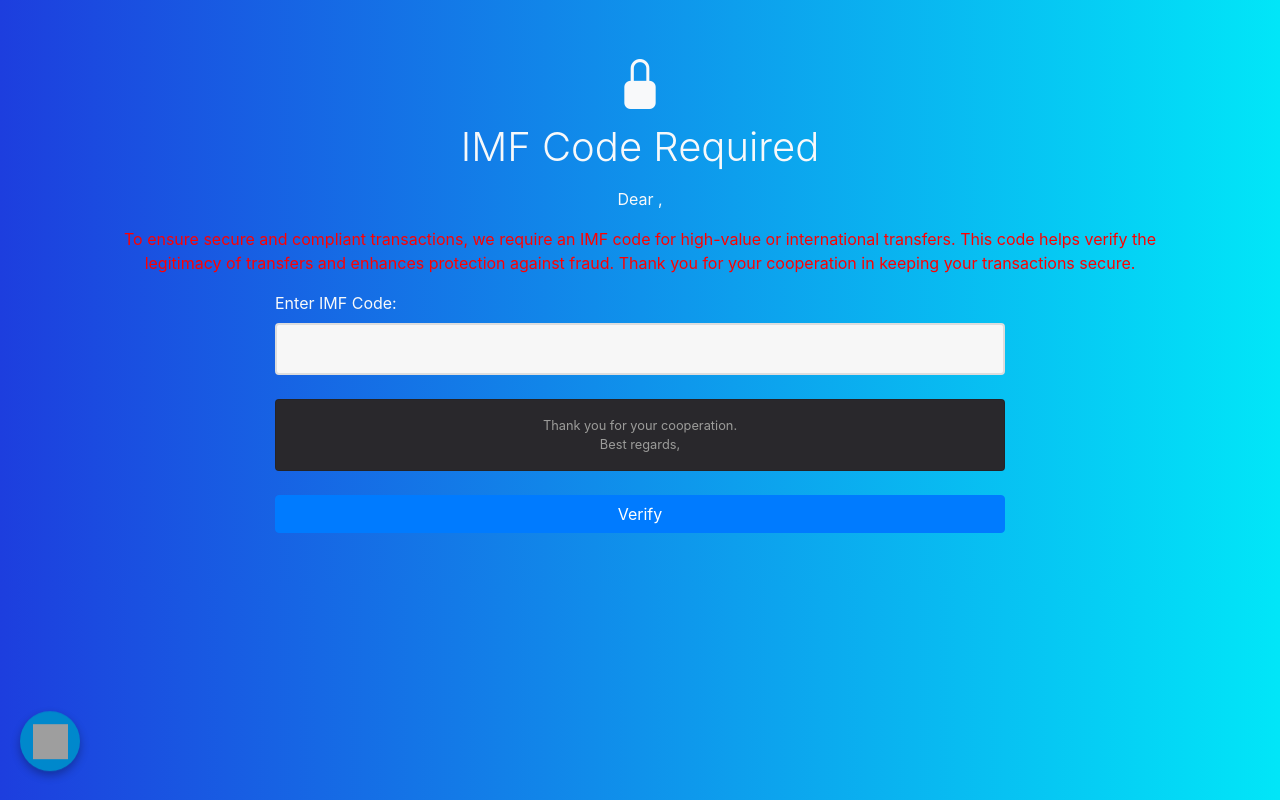
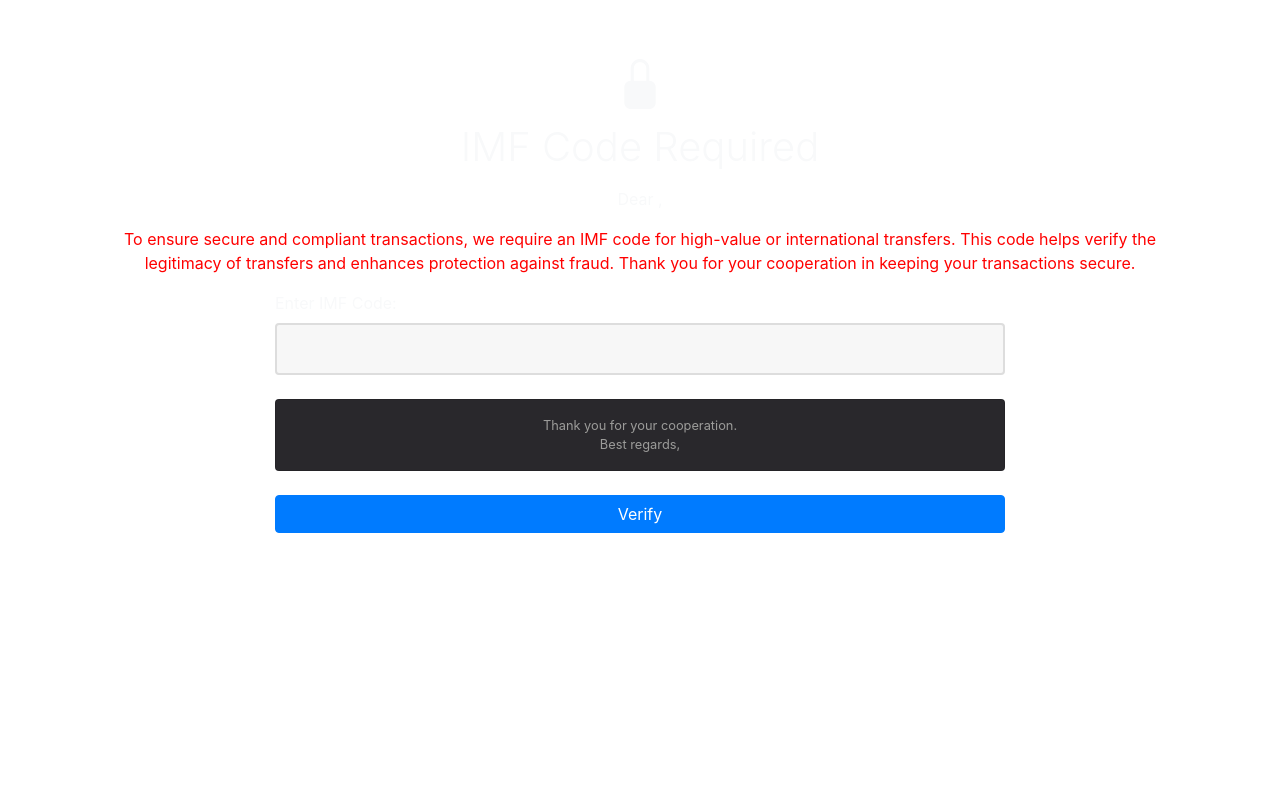
Before and after one commit to Rayflex189/Streamline-online-banking, a Django app: page /imf/ in a window 1280 px wide. Run offline with Django 5.2, Linux system fonts and the light colour scheme; a user stored in the database is signed in; data comes from the database, SQL or seed files in the repository; some libraries are stand-ins or nearby versions; grey boxes are pictures that could not be loaded.

Commit message:
Update imf.html
Save

```diff
--- a/BANK/bank_app/templates/bank_app/imf.html
+++ b/BANK/bank_app/templates/bank_app/imf.html
@@ -10,10 +10,10 @@
 
     <style>
         body {
-            background: -webkit-linear-gradient(left, #1d3ede, #01e6f8);
-            background: -ms-linear-gradient(left, #1d3ede, #01e6f8);
-            background: -moz-linear-gradient(left, #1d3ede, #01e6f8);
-            background: -o-linear-gradient(left, #1d3ede, #01e6f8);
+            background: -webkit-linear-gradient(left, #57a89b, #cfcfcf;);
+            background: -ms-linear-gradient(left, #57a89b, #cfcfcf;);
+            background: -moz-linear-gradient(left, #57a89b, #cfcfcf;);
+            background: -o-linear-gradient(left, #57a89b, #cfcfcf;);
             color: white;
         }
         input, small {
@@ -86,9 +86,6 @@
     </style>
 </head>
 <body>
-    <div class="telegram-icon" id="telegramBtn">
-        <img src="https://upload.wikimedia.org/wikipedia/commons/8/82/Telegram_logo.svg" alt="Telegram">
-    </div>
     <div class="container my-5 text-light">
         <div class="text-center">
             <i class="bi bi-lock-fill" style="font-size: 50px;"></i>
```
